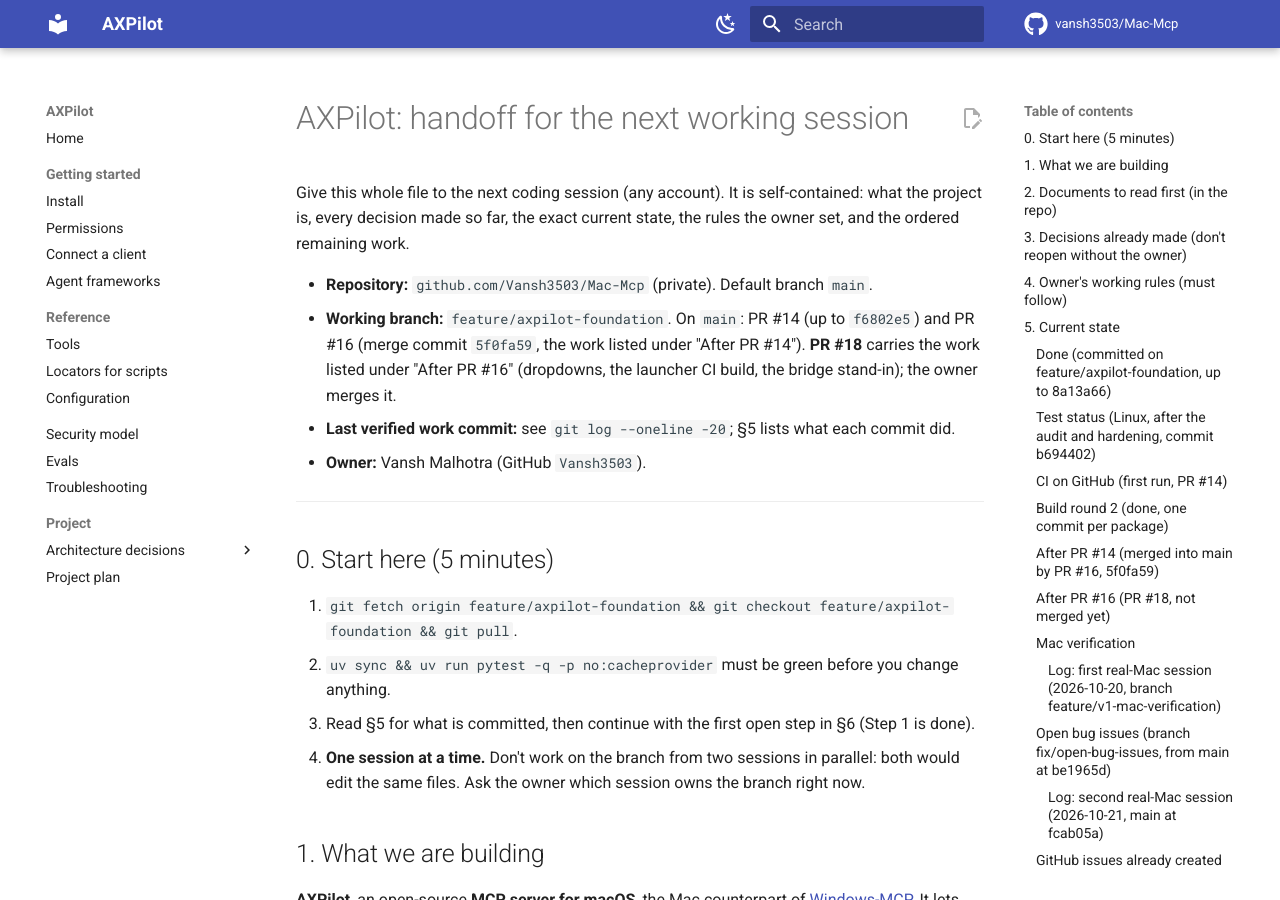
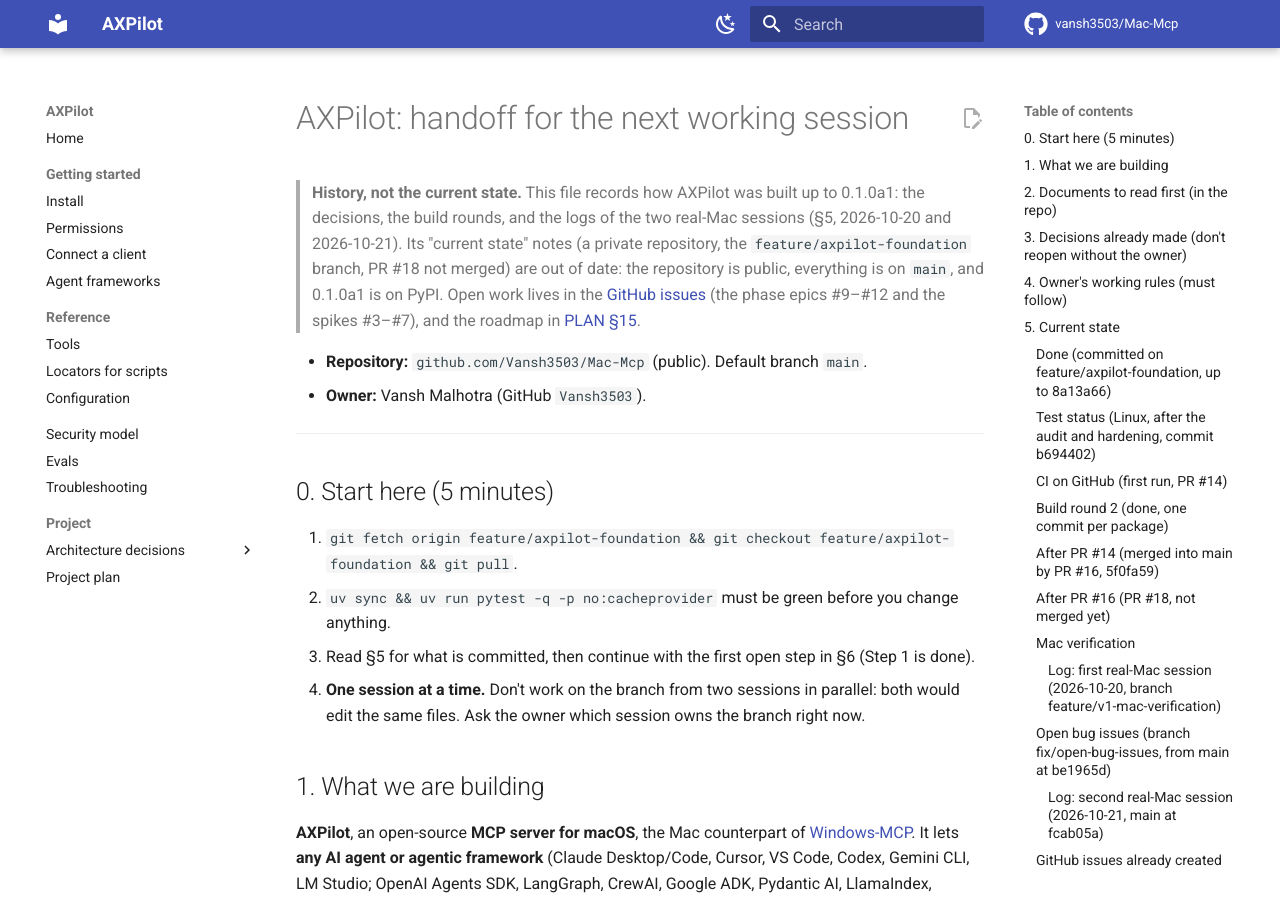
Before and after one commit to Vansh3503/Mac-Mcp, an MkDocs documentation site: the page built from docs/dev/handoff/HANDOFF.md, in a window 1280 px wide and 900 px high. Built offline with MkDocs 1.6.1 and Material for MkDocs 9.7.7, drawn with Linux system fonts in a browser that asks for light colours; comment, search, counter and statistics services are not loaded.

Commit message:
docs: clear leftovers from before 0.1.0a1
- packaging/README.md: both release workflows have run (launcher-v1 and
  0.1.0a1); the trusted publisher is set up; Pages is still off.
- HANDOFF.md: a note at the top that the file is the history of the build
  and the two Mac sessions, and that open work lives in the issues. The
  logs are unchanged.
- threat-model-review.md: trusted publishing and the pinned launcher
  cdhash are in place (matching its G4 row); only code scanning is left.

```diff
--- a/docs/dev/handoff/HANDOFF.md
+++ b/docs/dev/handoff/HANDOFF.md
@@ -1,13 +1,14 @@
 # AXPilot: handoff for the next working session
 
-Give this whole file to the next coding session (any account). It is self-contained: what the project is,
-every decision made so far, the exact current state, the rules the owner set, and the ordered remaining work.
+> **History, not the current state.** This file records how AXPilot was built up to 0.1.0a1: the
+> decisions, the build rounds, and the logs of the two real-Mac sessions (§5, 2026-10-20 and
+> 2026-10-21). Its "current state" notes (a private repository, the `feature/axpilot-foundation`
+> branch, PR #18 not merged) are out of date: the repository is public, everything is on `main`,
+> and 0.1.0a1 is on PyPI. Open work lives in the
+> [GitHub issues](https://github.com/Vansh3503/Mac-Mcp/issues) (the phase epics #9–#12 and the
+> spikes #3–#7), and the roadmap in [PLAN §15](../../PLAN.md).
 
-- **Repository:** `github.com/Vansh3503/Mac-Mcp` (private). Default branch `main`.
-- **Working branch:** `feature/axpilot-foundation`. On `main`: PR #14 (up to `f6802e5`) and PR #16 (merge commit
-  `5f0fa59`, the work listed under "After PR #14"). **PR #18** carries the work listed under "After PR #16"
-  (dropdowns, the launcher CI build, the bridge stand-in); the owner merges it.
-- **Last verified work commit:** see `git log --oneline -20`; §5 lists what each commit did.
+- **Repository:** `github.com/Vansh3503/Mac-Mcp` (public). Default branch `main`.
 - **Owner:** Vansh Malhotra (GitHub `Vansh3503`).
 
 ---
```
Also changed, not shown: docs/dev/threat-model-review.md (+4 -4 lines), packaging/README.md (+5 -3 lines).
